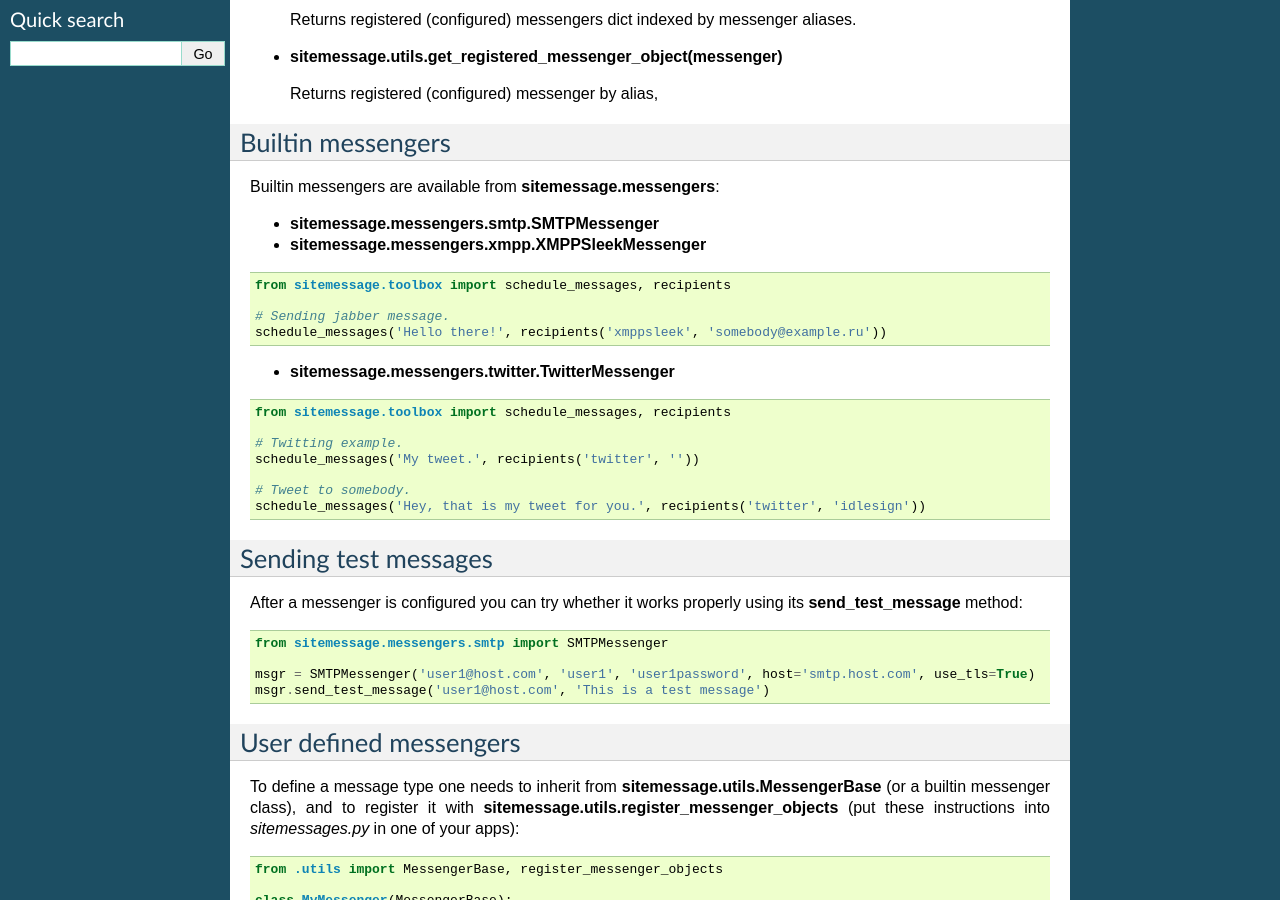
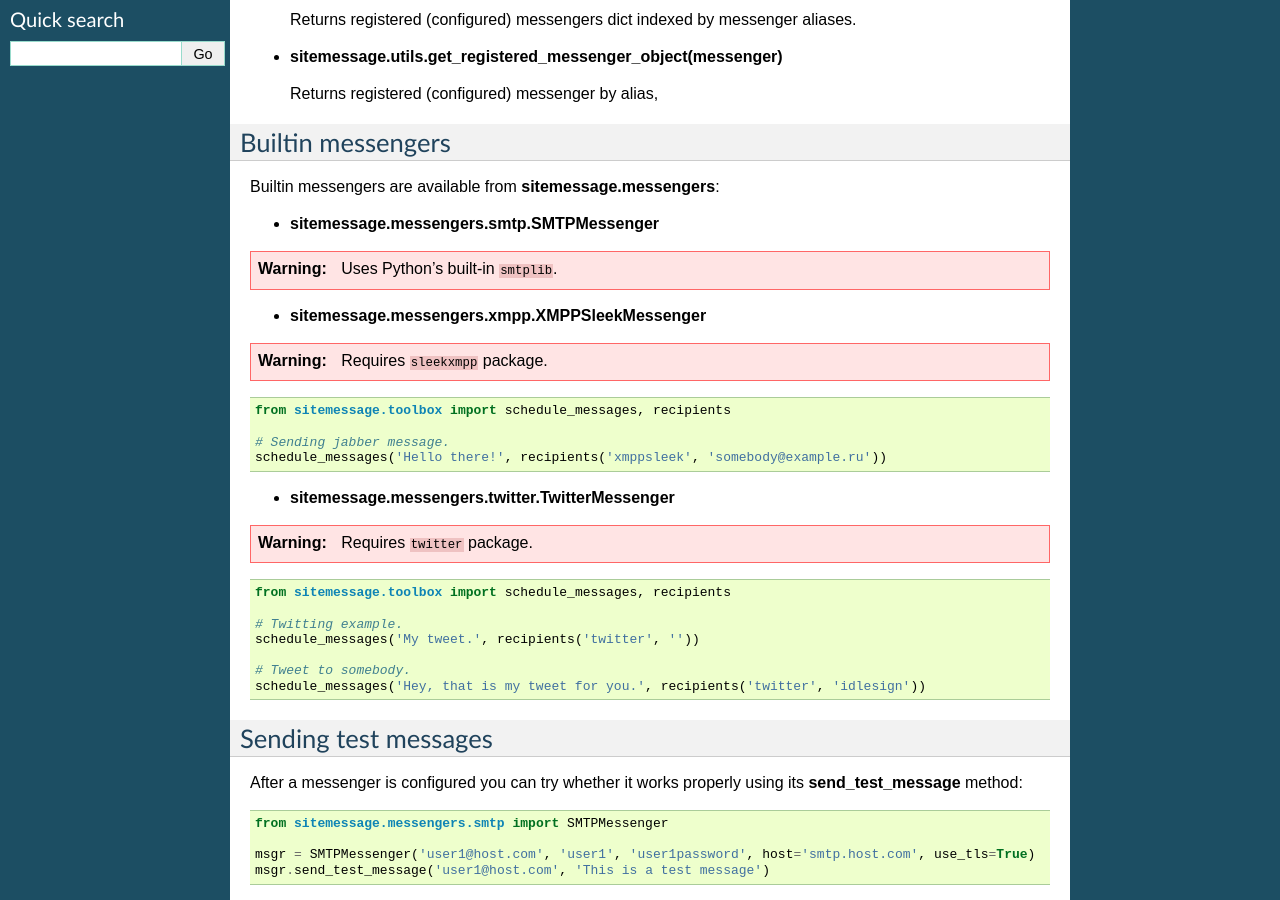
Before and after one commit to idlesign/django-sitemessage, a Sphinx documentation site: the page built from docs/source/messengers.rst, in a window 1280 px wide and 900 px high, scrolled down 323 px. Built offline with Sphinx 7.4.7, drawn with Linux system fonts in a browser that asks for light colours; pages that are not in the unit, such as notebooks, are missing from menus.

Commit message:
Docs updated.

```diff
--- a/docs/source/index.rst
+++ b/docs/source/index.rst
@@ -20,8 +20,8 @@ Schedule and send messages with several easy steps, using concepts of:
 Currently supported messengers:
 
 1. SMTP;
-2. XMPP (requires ``sleekxmpp`` module).
-3. Twitter (requires ``twitter`` module).
+2. XMPP (requires ``sleekxmpp`` package).
+3. Twitter (requires ``twitter`` package).
 
 
 
--- a/docs/source/messengers.rst
+++ b/docs/source/messengers.rst
@@ -32,7 +32,15 @@ Builtin messengers are available from **sitemessage.messengers**:
 
 * **sitemessage.messengers.smtp.SMTPMessenger**
 
+.. warning::
+
+    Uses Python's built-in ``smtplib``.
+
 * **sitemessage.messengers.xmpp.XMPPSleekMessenger**
+
+.. warning::
+
+    Requires ``sleekxmpp`` package.
 
 .. code-block:: python
 
@@ -43,6 +51,10 @@ Builtin messengers are available from **sitemessage.messengers**:
 
 
 * **sitemessage.messengers.twitter.TwitterMessenger**
+
+.. warning::
+
+    Requires ``twitter`` package.
 
 .. code-block:: python
 
```
